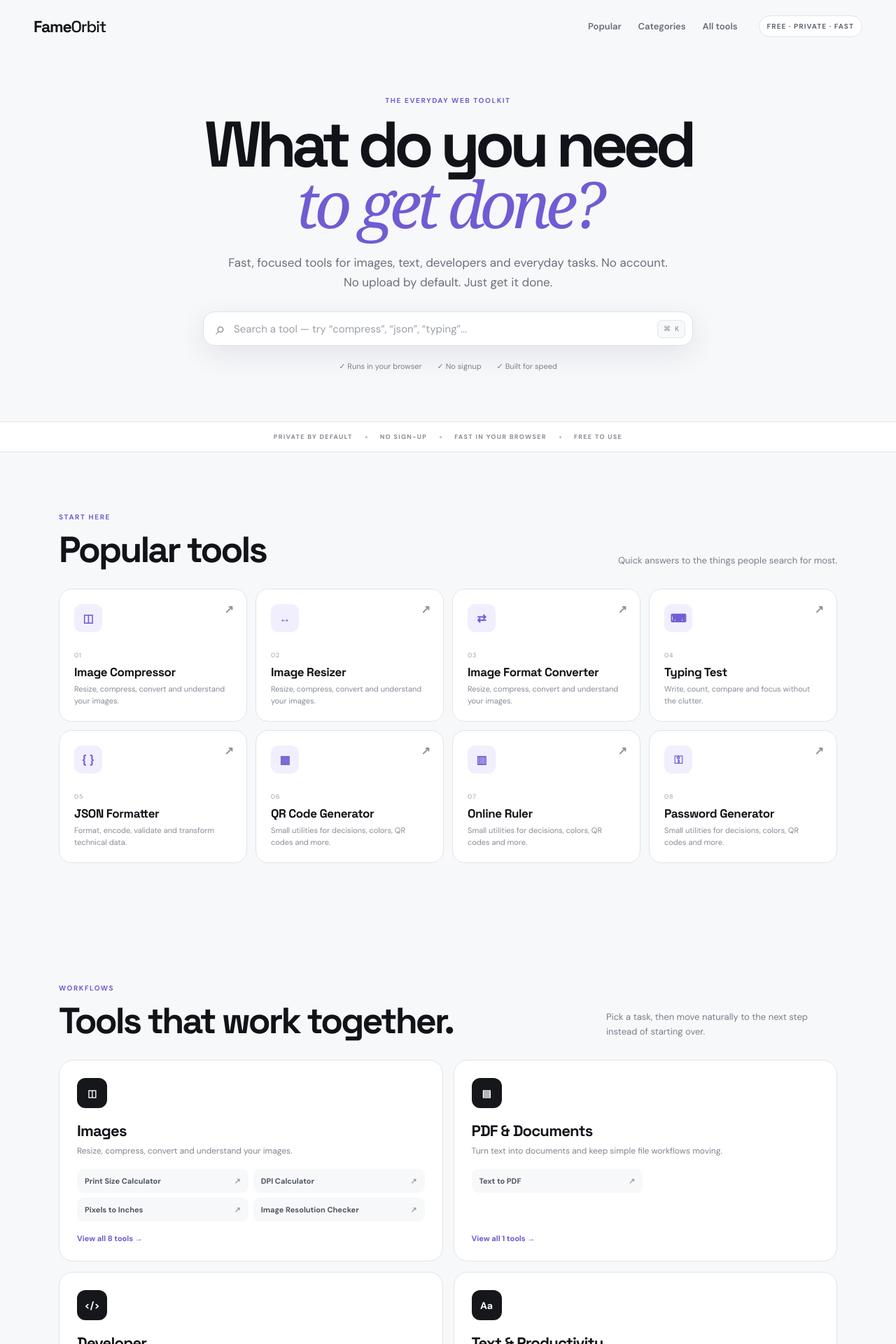
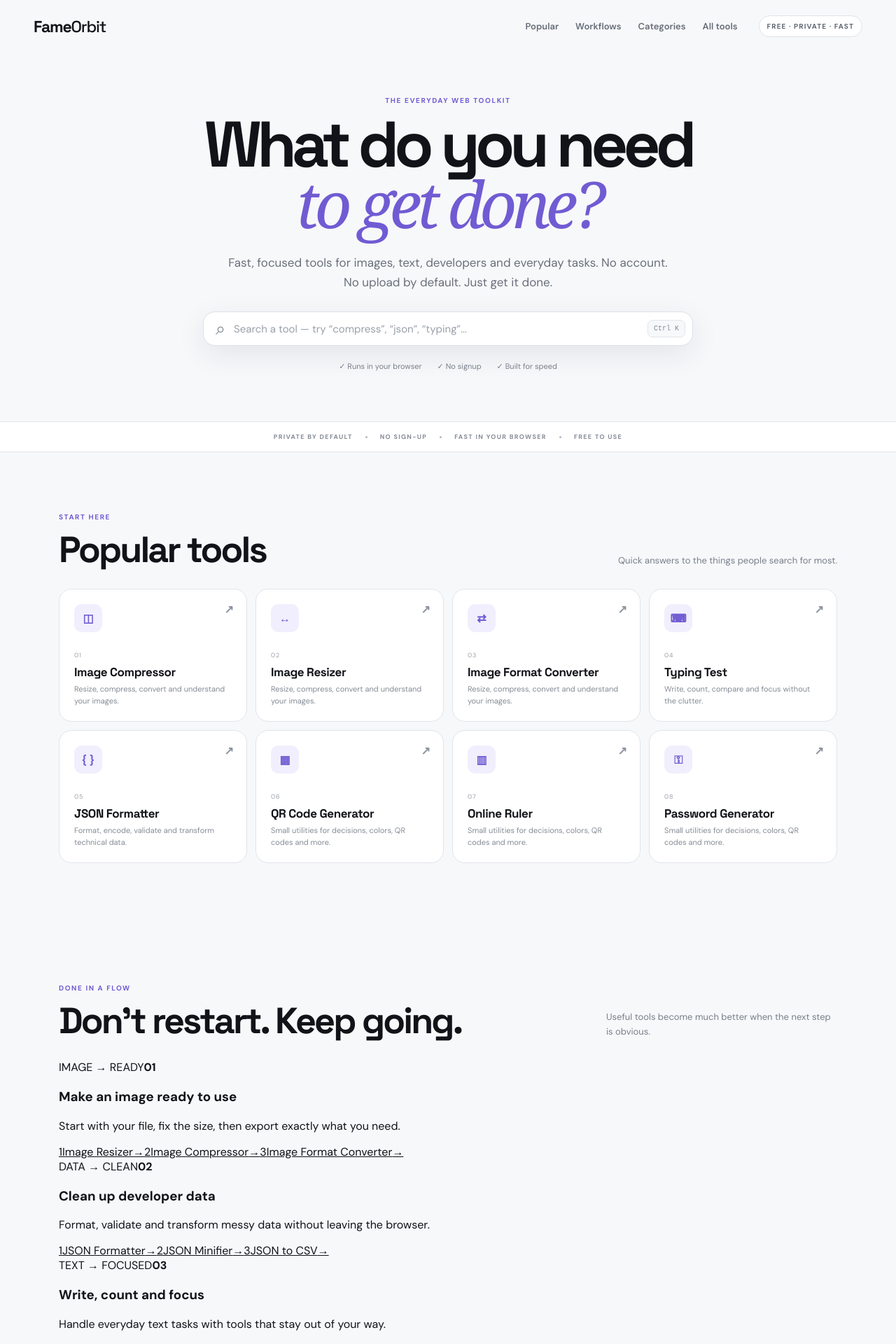
Before and after one commit to msayyed72/print-size-calculator, a Next.js app: page / in a window 1280 px wide. Shown: the top 1920 px of the page at 70% size. Built offline with nearby package versions, Linux system fonts and the light colour scheme.

Commit message:
Add workflow-first homepage section

```diff
--- a/app/page.tsx
+++ b/app/page.tsx
@@ -18,6 +18,11 @@
 
 const popular = ["Image Compressor", "Image Resizer", "Image Format Converter", "Typing Test", "JSON Formatter", "QR Code Generator", "Online Ruler", "Password Generator"];
 const icons = ["◫", "↔", "⇄", "⌨", "{ }", "▦", "▥", "⚿"];
+const workflows = [
+  { label: "IMAGE → READY", title: "Make an image ready to use", description: "Start with your file, fix the size, then export exactly what you need.", steps: ["Image Resizer", "Image Compressor", "Image Format Converter"] },
+  { label: "DATA → CLEAN", title: "Clean up developer data", description: "Format, validate and transform messy data without leaving the browser.", steps: ["JSON Formatter", "JSON Minifier", "JSON to CSV"] },
+  { label: "TEXT → FOCUSED", title: "Write, count and focus", description: "Handle everyday text tasks with tools that stay out of your way.", steps: ["Word Counter", "Text Case Converter", "Typing Test"] }
+];
 const all = categories.flatMap(c => c.tools.map(name => ({ name, category: c.name, href: `/${slug(name)}/` })));
 const descriptions = new Map(categories.flatMap(c => c.tools.map(name => [name, c.description])));
 
@@ -47,7 +52,7 @@
       <header className={styles.header}>
         <Link className={styles.brand} href="/"><strong>Fame</strong>Orbit</Link>
         <nav className={styles.nav} aria-label="Primary navigation">
-          <a href="#popular">Popular</a><a href="#categories">Categories</a><a href="#all-tools">All tools</a>
+          <a href="#popular">Popular</a><a href="#workflows">Workflows</a><a href="#categories">Categories</a><a href="#all-tools">All tools</a>
         </nav>
         <span className={styles.tag}>FREE · PRIVATE · FAST</span>
       </header>
@@ -60,7 +65,7 @@
           <div className={styles.search}>
             <span className={styles.searchIcon}>⌕</span>
             <input ref={inputRef} aria-label="Search tools" placeholder="Search a tool — try “compress”, “json”, “typing”..." value={query} onChange={e => setQuery(e.target.value)} />
-            <kbd>⌘ K</kbd>
+            <kbd>Ctrl K</kbd>
           </div>
           {query && <div className={styles.searchResults} role="listbox">
             {results.length ? results.map(t => <Link className={styles.searchResult} href={t.href} key={t.name} onClick={() => setQuery("")}>
@@ -78,6 +83,15 @@
         <div className={styles.popularGrid}>{popular.map((name, i) => <Link href={`/${slug(name)}/`} className={styles.popularCard} key={name}>
           <span className={styles.popularIcon}>{icons[i]}</span><div><small>0{i + 1}</small><h3>{name}</h3><p>{descriptions.get(name)}</p></div><b className={styles.arrow}>↗</b>
         </Link>)}</div>
+      </section>
+
+      <section className={`${styles.section} ${styles.workflowSection}`} id="workflows">
+        <div className={styles.sectionHead}><div><div className={styles.eyebrow}>DONE IN A FLOW</div><h2>Don't restart. Keep going.</h2></div><p>Useful tools become much better when the next step is obvious.</p></div>
+        <div className={styles.workflowGrid}>{workflows.map((flow, index) => <article className={styles.workflow} key={flow.title}>
+          <div className={styles.workflowTop}><span>{flow.label}</span><b>0{index + 1}</b></div>
+          <h3>{flow.title}</h3><p>{flow.description}</p>
+          <div className={styles.workflowSteps}>{flow.steps.map((step, stepIndex) => <Link href={`/${slug(step)}/`} key={step}><span>{stepIndex + 1}</span>{step}<b>→</b></Link>)}</div>
+        </article>)}</div>
       </section>
 
       <section className={styles.section} id="categories">
```
